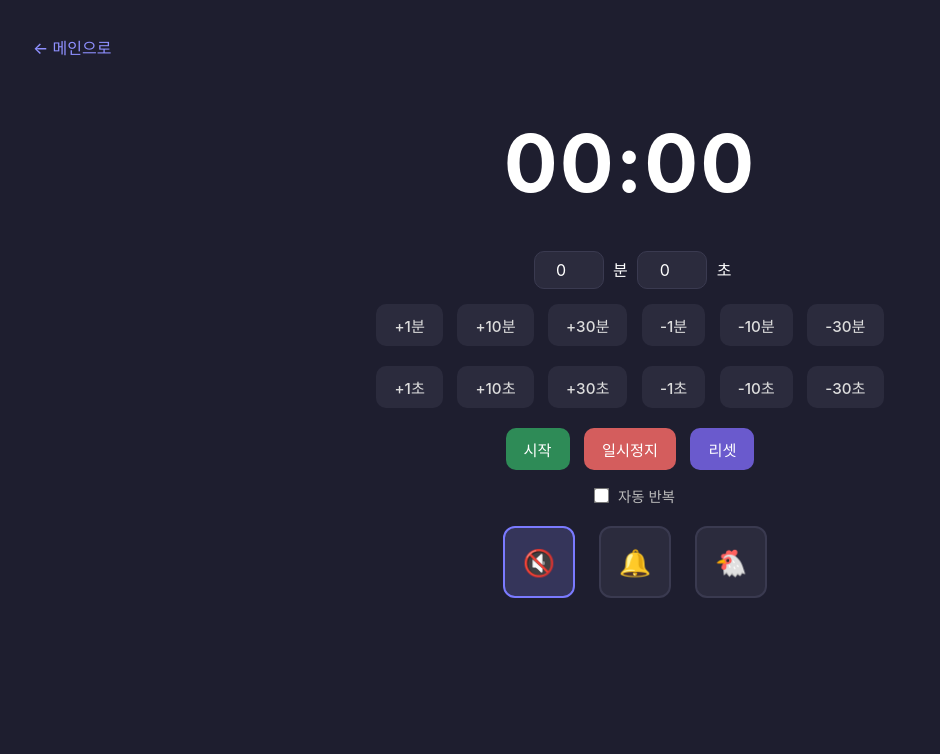
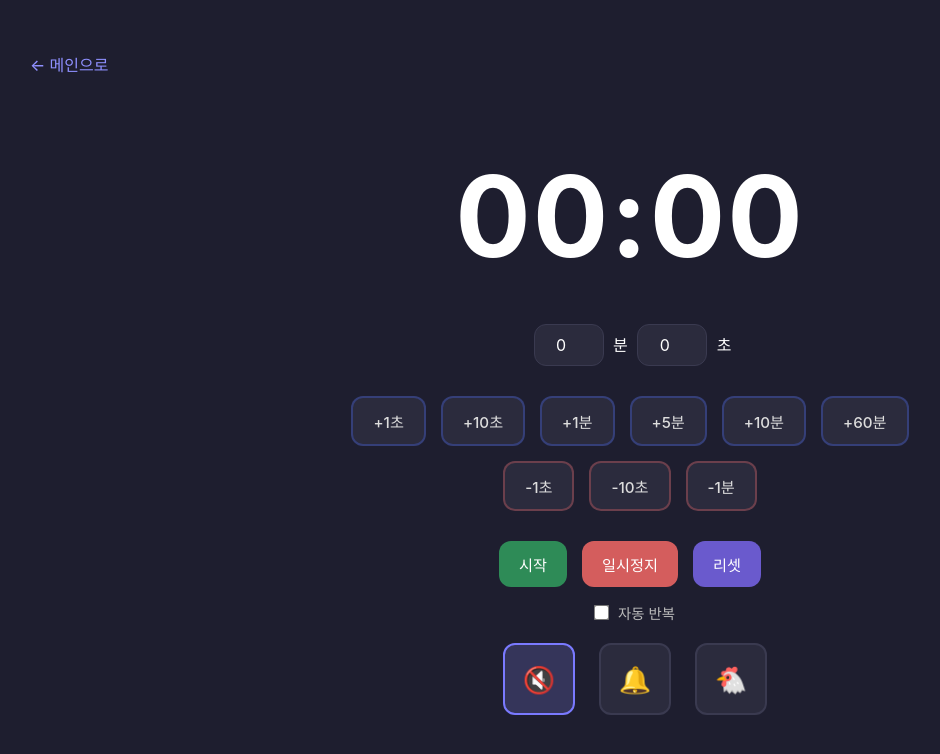
Before and after one commit to pamoworldofficial/pamo_origin, a website: page public/timer.html in a window 1280 px wide. Shown: the whole page, without its empty margins (10-950 px from the left). Drawn offline with Linux system fonts and the light colour scheme.

Commit message:
Add files via upload

```diff
--- a/public/timer.css
+++ b/public/timer.css
@@ -14,9 +14,7 @@ body {
     flex-direction: column;
     align-items: center;
     justify-content: flex-start;
-    padding: 20px;
-    position: relative;
-    /* overlay 위치 기준 */
+    padding: 40px 20px;
 }
 
 /* ===== 헤더 ===== */
@@ -24,7 +22,7 @@ header {
     width: 100%;
     display: flex;
     justify-content: flex-start;
-    margin-bottom: 20px;
+    margin-bottom: 40px;
 }
 
 header button {
@@ -40,9 +38,9 @@ header button:hover {
     color: #ffffff;
 }
 
-/* ===== 메인 타이머 표시 ===== */
+/* ===== 타이머 표시 ===== */
 #timerDisplay {
-    font-size: 5rem;
+    font-size: 7rem;
     font-weight: 700;
     text-align: center;
     margin: 20px 0 40px;
@@ -51,17 +49,17 @@ header button:hover {
 }
 
 /* ===== 입력 영역 ===== */
-main>div {
-    margin: 10px 0;
+.input-group {
+    margin: 15px 0 30px;
     text-align: center;
 }
 
 input[type="number"] {
     width: 70px;
-    padding: 8px;
+    padding: 10px;
     margin: 0 5px;
     border: 1px solid #3a3a50;
-    border-radius: 10px;
+    border-radius: 12px;
     background: #2b2b3d;
     color: #fff;
     font-size: 1rem;
@@ -71,31 +69,47 @@ input[type="number"] {
 
 input[type="number"]:focus {
     outline: none;
-    border: 1px solid #7a7aff;
+    border-color: #7a7aff;
     background: #35354a;
 }
 
-/* ===== 버튼 스타일 공통 ===== */
+/* ===== 버튼 스타일 ===== */
 button {
-    margin: 5px;
-    padding: 10px 18px;
+    padding: 12px 20px;
     border: none;
-    border-radius: 10px;
+    border-radius: 12px;
     font-size: 0.95rem;
     font-weight: 500;
     cursor: pointer;
     transition: all 0.25s ease;
-}
-
-/* 숫자 조절 버튼 */
-button[data-adjust] {
     background: #2b2b3d;
     color: #ddd;
 }
 
-button[data-adjust]:hover {
+button:hover {
     background: #3a3a50;
-    color: #ffffff;
+    color: #fff;
+}
+
+/* ===== 시간 증가/감소 버튼 ===== */
+button[data-adjust] {
+    border: 2px solid transparent;
+}
+
+.plus-group button {
+    border-color: rgba(77, 110, 255, 0.3);
+}
+
+.plus-group button:hover {
+    border-color: rgba(77, 110, 255, 0.5);
+}
+
+.minus-group button {
+    border-color: rgba(255, 111, 111, 0.3);
+}
+
+.minus-group button:hover {
+    border-color: rgba(255, 111, 111, 0.5);
 }
 
 /* ===== 메인 버튼 ===== */
@@ -118,7 +132,23 @@ button[data-adjust]:hover {
 #pauseBtn:hover,
 #resetBtn:hover {
     transform: scale(1.05);
-    opacity: 0.9;
+}
+
+/* ===== 중앙 정렬 그룹 ===== */
+.plus-group,
+.minus-group,
+.repeat-group {
+    display: flex;
+    justify-content: center;
+    gap: 15px;
+    margin: 15px 0;
+}
+
+.buttons-group {
+    margin-top: 30px;
+    display: flex;
+    justify-content: center;
+    gap: 15px;
 }
 
 /* ===== 체크박스 ===== */
@@ -139,13 +169,13 @@ input[type="checkbox"] {
 
     0%,
     100% {
+        color: #fff;
         text-shadow: 0 0 8px rgba(255, 50, 50, 0.6);
-        color: #ffffff;
     }
 
     50% {
-        text-shadow: 0 0 25px rgba(255, 80, 80, 0.9);
         color: #ff4d4d;
+        text-shadow: 0 0 20px rgba(255, 80, 80, 0.9);
     }
 }
 
@@ -153,14 +183,14 @@ input[type="checkbox"] {
     animation: glow 1s ease-in-out infinite;
 }
 
-/* 화면 Overlay */
+/* ===== 화면 Overlay ===== */
 #alarmOverlay {
     position: fixed;
     top: 0;
     left: 0;
     width: 100%;
     height: 100%;
-    background: rgba(255, 0, 0, 0.8);
+    background: rgba(255, 0, 0, 0.7);
     opacity: 0;
     pointer-events: none;
     z-index: 999;
@@ -182,22 +212,19 @@ input[type="checkbox"] {
     }
 }
 
-/* 알람 선택 영역 */
+/* ===== 알람 선택 영역 ===== */
 #alarmSelector {
     display: flex;
     gap: 14px;
     justify-content: center;
-    align-items: center;
+    flex-wrap: wrap;
     margin: 20px 0;
-    flex-wrap: wrap;
 }
 
-/* input 숨김 */
 #alarmSelector input {
     display: none;
 }
 
-/* 카드 버튼 스타일 */
 .alarmOption {
     display: flex;
     justify-content: center;
@@ -210,17 +237,15 @@ input[type="checkbox"] {
     color: #bbb;
     font-size: 26px;
     cursor: pointer;
-    transition: background 0.2s, border 0.2s, color 0.2s;
+    transition: all 0.2s;
 }
 
-/* hover 효과 - subtle */
 .alarmOption:hover {
     background: #34344a;
-    border-color: #5a5aff;
+    border-color: #7a7aff;
     color: #fff;
 }
 
-/* 선택된 상태 */
 #alarmSelector input:checked+.alarmOption {
     border-color: #7a7aff;
     background: #35355a;
--- a/public/timer.html
+++ b/public/timer.html
@@ -36,42 +36,37 @@
     <div id="timerDisplay"></div>
 
     <!-- 입력 영역 -->
-    <div>
+    <div class="input-group">
       <input type="number" id="minuteInput" min="0" value="0">
       <span id="minuteLabel"></span>
       <input type="number" id="secondInput" min="0" max="59" value="0">
       <span id="secondLabel"></span>
     </div>
 
-    <!-- 분 조절 버튼 -->
-    <div>
+    <div class="plus-group">
+      <button data-adjust="1"></button>
+      <button data-adjust="10"></button>
       <button data-adjust="60"></button>
+      <button data-adjust="300"></button>
       <button data-adjust="600"></button>
-      <button data-adjust="1800"></button>
-      <button data-adjust="-60"></button>
-      <button data-adjust="-600"></button>
-      <button data-adjust="-1800"></button>
+      <button data-adjust="3600"></button>
     </div>
 
-    <!-- 초 조절 버튼 -->
-    <div>
-      <button data-adjust="1"></button>
-      <button data-adjust="10"></button>
-      <button data-adjust="30"></button>
+    <div class="minus-group">
       <button data-adjust="-1"></button>
       <button data-adjust="-10"></button>
-      <button data-adjust="-30"></button>
+      <button data-adjust="-60"></button>
     </div>
 
     <!-- 메인 버튼 -->
-    <div>
+    <div class="buttons-group">
       <button id="startBtn"></button>
       <button id="pauseBtn"></button>
       <button id="resetBtn"></button>
     </div>
 
     <!-- 자동 반복 -->
-    <div>
+    <div class="repeat-group">
       <label>
         <input type="checkbox" id="autoRepeat">
         <span id="autoRepeatLabel"></span>
--- a/public/timer.js
+++ b/public/timer.js
@@ -14,18 +14,15 @@ const TEXTS = {
         },
         initialDisplay: "00:00",
         adjust: {
-            60: "+1분",
-            600: "+10분",
-            1800: "+30분",
-            "-60": "-1분",
-            "-600": "-10분",
-            "-1800": "-30분",
             1: "+1초",
             10: "+10초",
-            30: "+30초",
+            60: "+1분",
+            300: "+5분",
+            600: "+10분",
+            3600: "+60분",
             "-1": "-1초",
             "-10": "-10초",
-            "-30": "-30초"
+            "-60": "-1분"
         },
         alarms: {
             mute: "🔇",
@@ -41,6 +38,8 @@ const TEXTS = {
 let timer = null;
 let remainingTime = 0;    // 현재 남은 시간 (초 단위)
 let lastSetTime = 0;      // 설정 시간 (초 단위)
+
+const DEFAULT_TITLE = document.title;
 
 const backToMainBtn = document.getElementById("backToMain");
 const timerDisplay = document.getElementById("timerDisplay");
@@ -72,7 +71,15 @@ function setControlsDisabled(disabled) {
 function updateDisplay() {
     const minutes = Math.floor(remainingTime / 60);
     const seconds = remainingTime % 60;
-    timerDisplay.textContent = `${String(minutes).padStart(2, "0")}:${String(seconds).padStart(2, "0")}`;
+    const formatted = `${String(minutes).padStart(2, "0")}:${String(seconds).padStart(2, "0")}`;
+
+    timerDisplay.textContent = formatted;
+
+    if (remainingTime > 0) {
+        document.title = `${formatted} - 메랜파모 타이머`;
+    } else {
+        document.title = DEFAULT_TITLE;
+    }
 }
 
 function applyInputToTime() {
```
